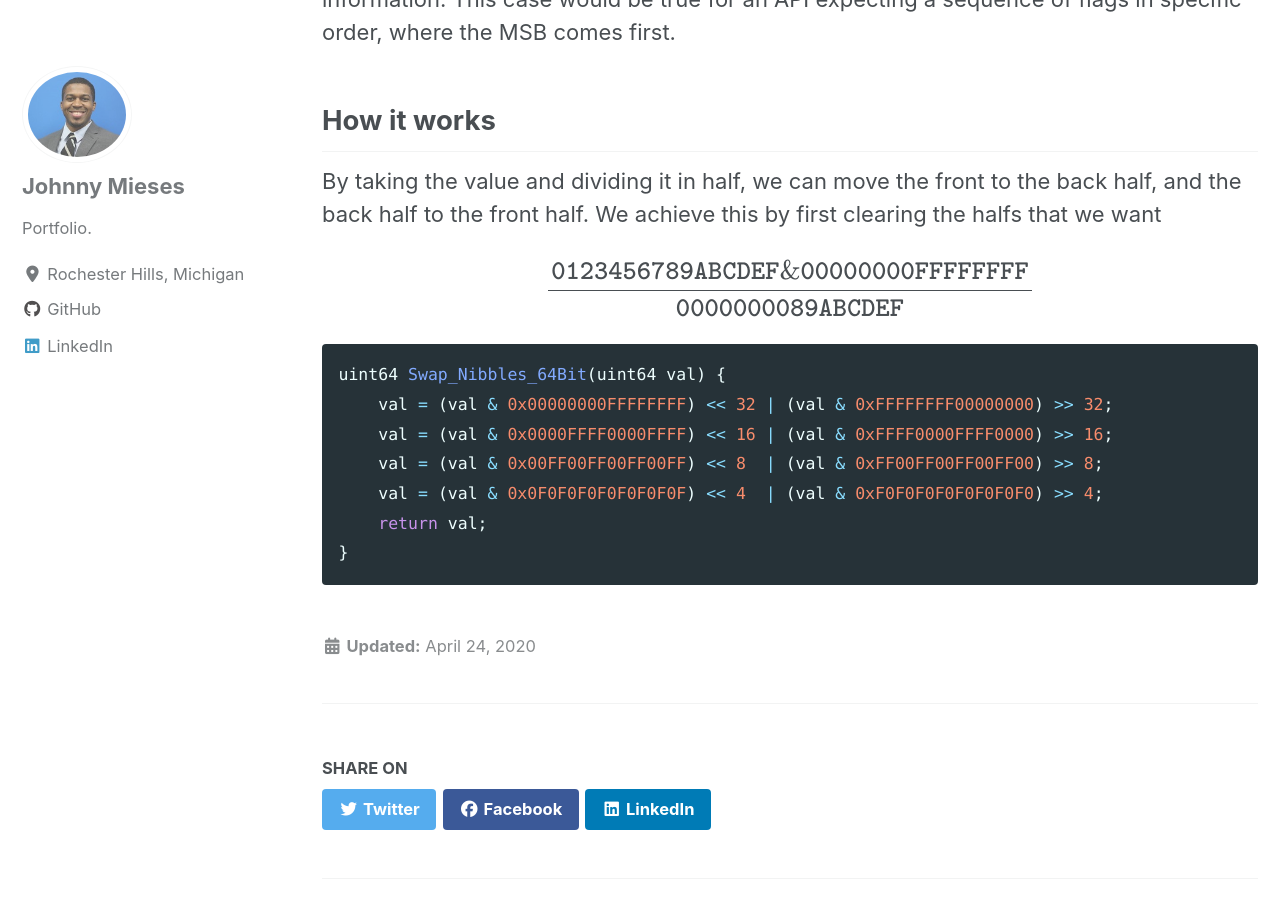
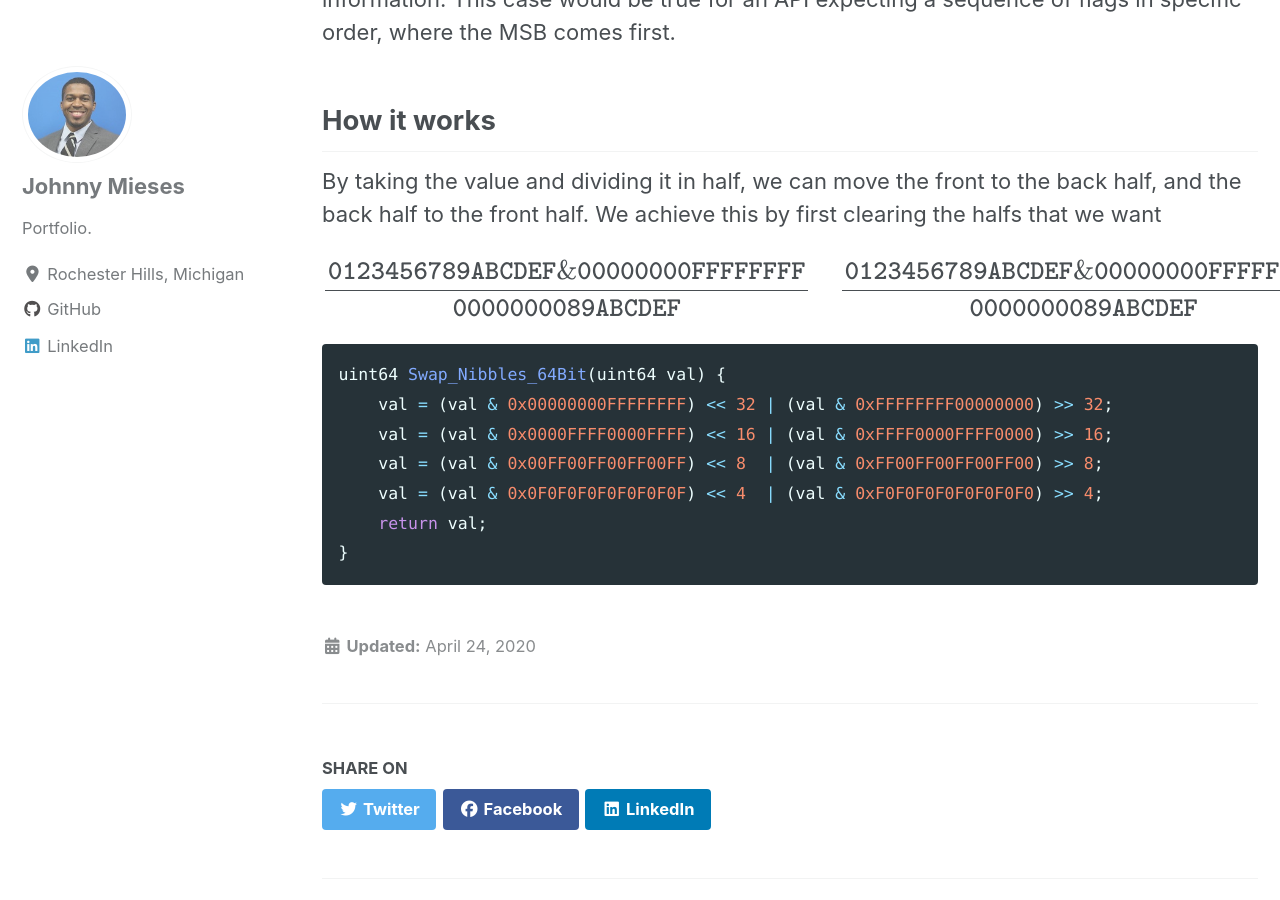
Before and after one commit to jmieses/jmportfolio.github.io, a Jekyll site: the page built from _posts/2020-04-24-Swapping-Nibbles-in-64-bitfield.md, in a window 1280 px wide and 900 px high, scrolled down 773 px. Built offline with Jekyll 4.4.1, drawn with Linux system fonts in a browser that asks for light colours; cached includes are drawn as plain includes; nearby versions of some CDN libraries; formulas are drawn with MathJax 3.

Commit message:
post update

````diff
--- a/_posts/2020-04-24-Swapping-Nibbles-in-64-bitfield.md
+++ b/_posts/2020-04-24-Swapping-Nibbles-in-64-bitfield.md
@@ -21,7 +21,8 @@ In addition, let's suppose that we need to keep the nibbles in a specific ordere
 
 By taking the value and dividing it in half, we can move the front to the back half, and the back half to the front half. We achieve this by first clearing the halfs that we want
 
-$$ \frac{\texttt{0123456789ABCDEF} \\ \&  \texttt{00000000FFFFFFFF}}{ \texttt{0000000089ABCDEF}}  $$
+$$ \frac{\texttt{0123456789ABCDEF} \\ \&  \texttt{00000000FFFFFFFF}}{ \texttt{0000000089ABCDEF}} \hspace{1em}
+\frac{\texttt{0123456789ABCDEF} \\ \&  \texttt{00000000FFFFFFFF}}{ \texttt{0000000089ABCDEF}} $$
 
 ```c
 uint64 Swap_Nibbles_64Bit(uint64 val) {
````
